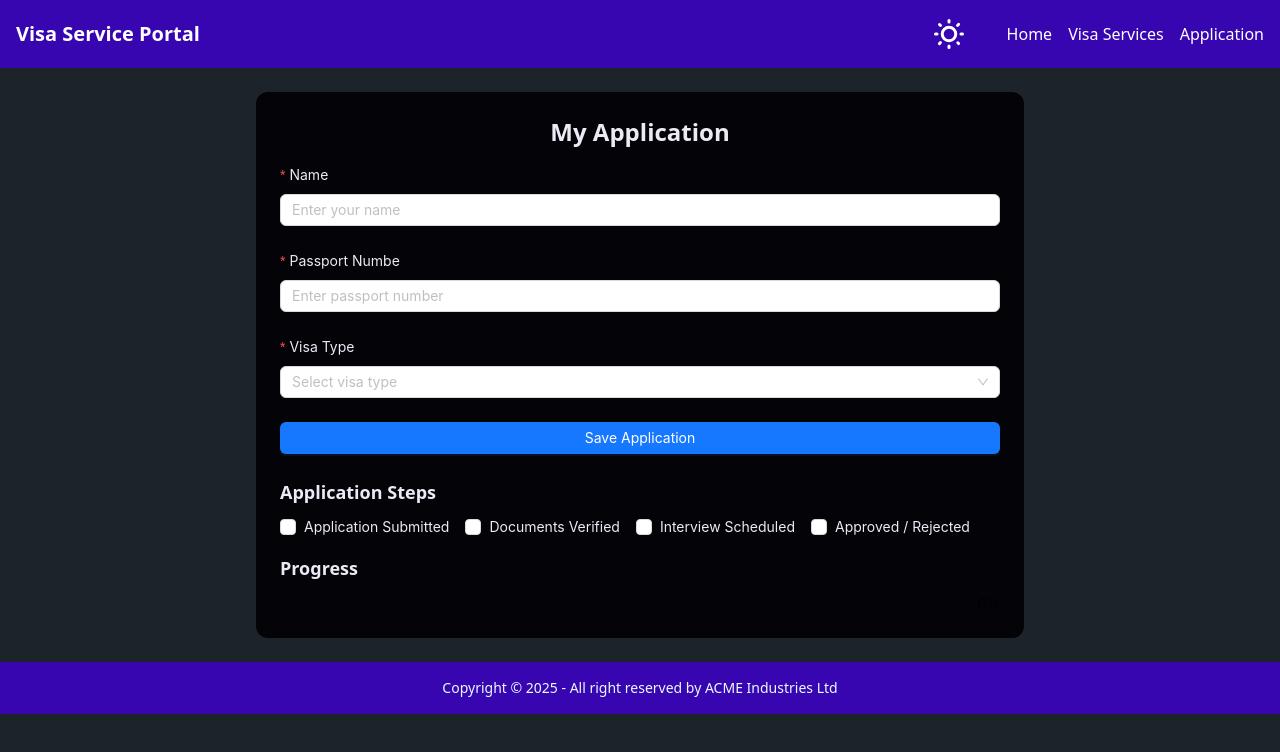
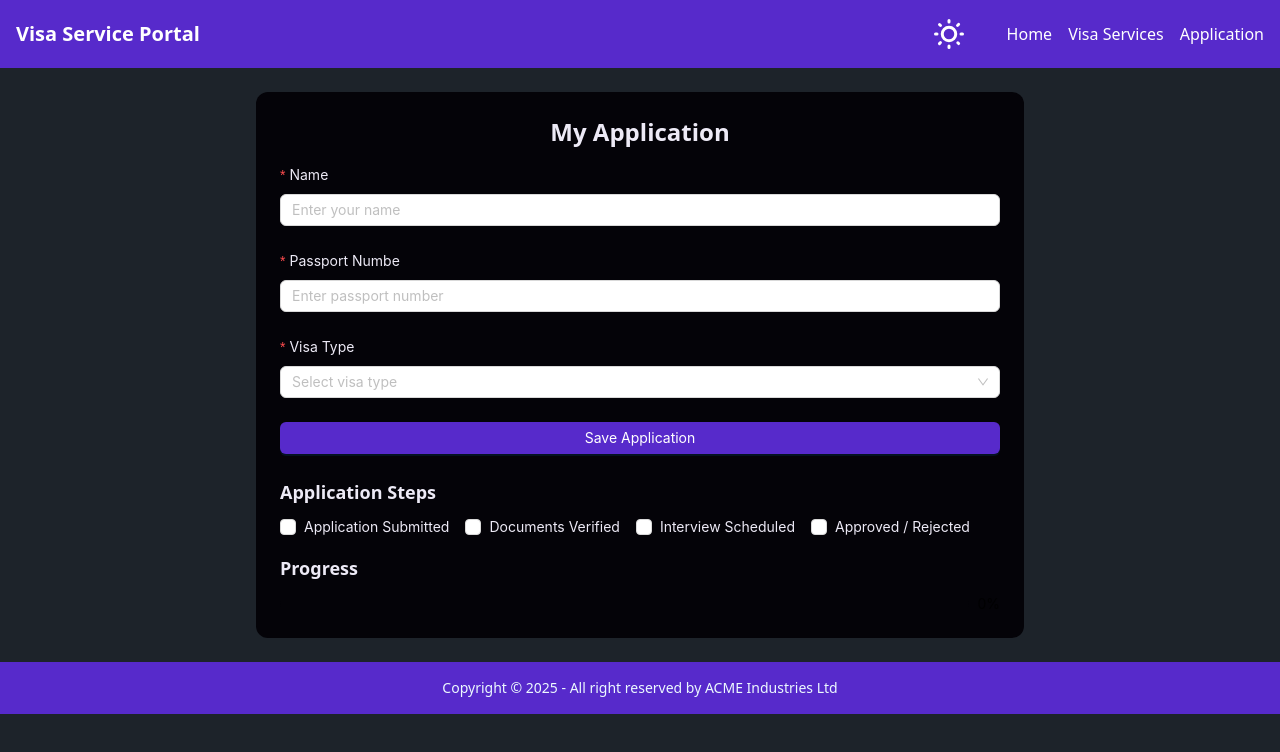
Before and after one commit to tonmoyth/visa-service-portal-client, a React (Vite) app: page /application in a window 1280 px wide. Shown: the top 752 px of the page. Built offline with nearby package versions, Linux system fonts and the light colour scheme.

Commit message:
added animation

```diff
--- a/package.json
+++ b/package.json
@@ -12,6 +12,7 @@
   "dependencies": {
     "@tailwindcss/vite": "^4.1.12",
     "antd": "^5.27.0",
+    "aos": "^2.3.4",
     "react": "^19.1.1",
     "react-dom": "^19.1.1",
     "react-helmet": "^6.1.0",
--- a/src/components/Footer/Footer.jsx
+++ b/src/components/Footer/Footer.jsx
@@ -2,7 +2,7 @@ import React from "react";
 
 const Footer = () => {
   return (
-    <footer className="footer sm:footer-horizontal footer-center !bg-[var(--accent)] text-base-content p-4">
+    <footer className="footer sm:footer-horizontal footer-center !bg-[var(--primary)] text-base-content p-4">
       <aside>
         <p>
           Copyright © {new Date().getFullYear()} - All right reserved by ACME
--- a/src/components/Hero/Hero.jsx
+++ b/src/components/Hero/Hero.jsx
@@ -16,15 +16,15 @@ const Hero = () => {
 
       {/* Content */}
       <div className="relative z-10 max-w-2xl mx-auto">
-        <h1 className="text-4xl md:text-5xl font-extrabold mb-4">
+        <h1 data-aos="zoom-in" className="text-4xl md:text-5xl font-extrabold mb-4">
           Welcome to Visa Service Portal
         </h1>
-        <p className="text-lg md:text-xl mb-6">
+        <p data-aos="zoom-in" className="text-lg md:text-xl mb-6">
           Explore visa services, understand the process, and track your
           application progress easily.
         </p>
       <Link to='/services'>
-          <Button type="primary" className="bg-[var(--background)]" size="large">
+          <Button type="primary" className="!bg-[var(--primary)]" size="large">
           Explore Services
         </Button>
       </Link>
--- a/src/components/NavBer/NavBer.jsx
+++ b/src/components/NavBer/NavBer.jsx
@@ -55,7 +55,7 @@ const NavBer = () => {
 ];
 
   return (
-    <nav className="p-4 bg-[var(--accent)] text-white flex justify-between items-center">
+    <nav className="p-4 bg-[var(--primary)] text-white flex justify-between items-center">
       <h1 className="text-xl font-bold">Visa Service Portal</h1>
 
       <div className="flex gap-6 justify-center items-center">
--- a/src/main.jsx
+++ b/src/main.jsx
@@ -8,6 +8,15 @@ import Home from "./pages/Home/Home.jsx";
 import Services from "./pages/Services/Services.jsx";
 import Application from "./pages/Application/Application.jsx";
 import { HelmetProvider } from "react-helmet-async";
+
+import AOS from 'aos';
+import 'aos/dist/aos.css'; // You can also use <link> for styles
+// ..
+AOS.init({
+  duration: 500,
+  once: true,
+    mirror: true,
+});
 
 const router = createBrowserRouter([
   {
--- a/src/pages/Application/Application.jsx
+++ b/src/pages/Application/Application.jsx
@@ -42,7 +42,7 @@ const Application = () => {
     localStorage.setItem("applicationSteps", JSON.stringify(checkedValues));
   };
   return (
-    <div className="max-w-3xl mx-auto p-6 !bg-[var(--background)] !text-[var(--text)] rounded-xl my-6">
+    <div data-aos="fade-up" className="max-w-3xl mx-auto p-6 !bg-[var(--background)] !text-[var(--text)] rounded-xl my-6">
       <Helmet>
         <title>Application</title>
       </Helmet>
@@ -50,6 +50,7 @@ const Application = () => {
 
       {/* Form */}
       <Form
+
         form={form}
         layout="vertical"
         onFinish={handleFinish}
@@ -85,7 +86,7 @@ const Application = () => {
         </Form.Item>
 
         <Form.Item>
-          <Button type="primary" htmlType="submit" block>
+          <Button type="primary" className="!bg-[var(--primary)]" htmlType="submit" block>
             Save Application
           </Button>
         </Form.Item>
--- a/src/pages/Services/Services.jsx
+++ b/src/pages/Services/Services.jsx
@@ -40,7 +40,7 @@ const Services = () => {
         <input
           onChange={(e) => setFilter(e.target.value)}
           placeholder="Search"
-          className="w-full border border-gray-300 p-1 px-3 rounded-[10px]"
+          className="w-full border border-gray-300 p-2 px-3 rounded-[10px]"
           type="search"
           name=""
           id=""
@@ -67,7 +67,7 @@ const Services = () => {
             <Card
               key={service.id}
               title={<span className="!text-[var(--text)]"> {service.name} </span>}
-              className="rounded-xl !bg-[var(--background)] !text-[var(--text)] shadow-md transition duration-300"
+              className="rounded-xl  transform border hover:scale-105 !bg-[var(--background)] !text-[var(--text)] shadow-md transition duration-300"
             >
               <p className="!text-[var(--text)]">{service.description}</p>
               <p className="mt-3 text-sm">
```
Also changed, not shown: 1 other file (tests, documents, lock files or other folders).
